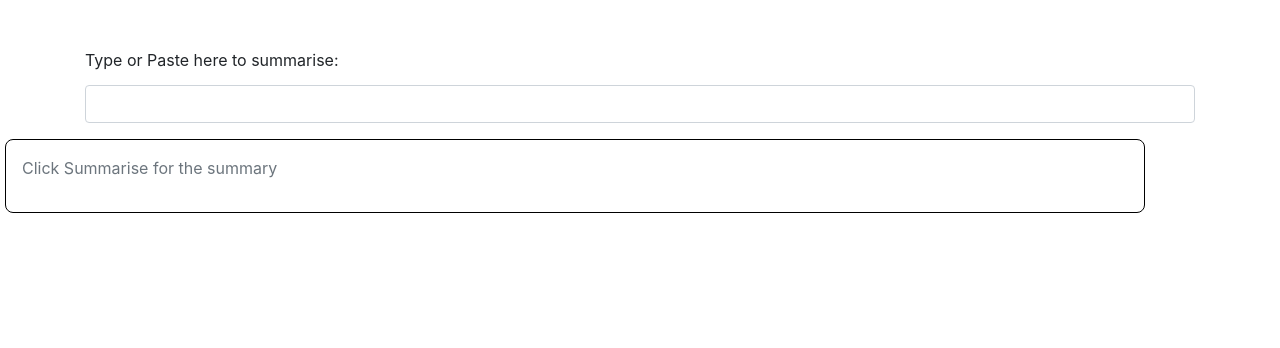
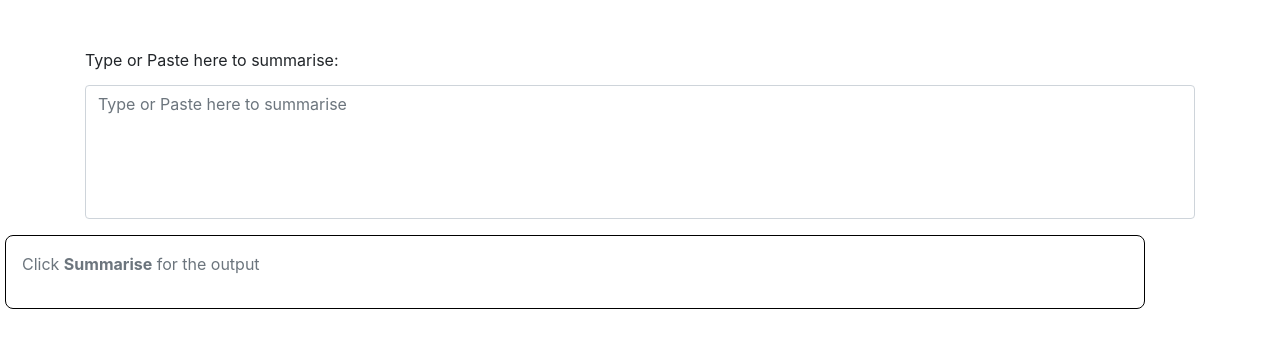
Before and after one commit to AjayRahul1/doc-summariser-geekl, a Flask app: page / in a window 1280 px wide. Shown: the top 348 px of the page. Run offline with Flask 3, Linux system fonts and the light colour scheme.

Commit message:
Summarise text modified.

```diff
--- a/templates/index.html
+++ b/templates/index.html
@@ -17,7 +17,7 @@
 			<div class="form-group">
 				<label for="expandingTextarea">Type or Paste here to summarise:</label>
 				<!-- Use the 'form-control' class for Bootstrap styling -->
-				<textarea class="form-control expanding-input" id="expandingTextarea" rows="1"></textarea>
+				<textarea class="form-control expanding-input" id="expandingTextarea" rows="5" aria-placeholder="Type or Paste here to summarise" placeholder="Type or Paste here to summarise"></textarea>
 			</div>
 		</div>
 		<div class="container text-wrap" style="border: 1px solid black; margin: 5px; border-radius: 8px; padding: 16px;">
@@ -27,7 +27,7 @@
 
 			{% if not summarized_paragraph %}
 				<p class="lh-sm text-secondary">
-					Click Summarise for the summary
+					Click <strong>Summarise</strong> for the output
 				</p>
 			{% endif %}
 		</div>
```
